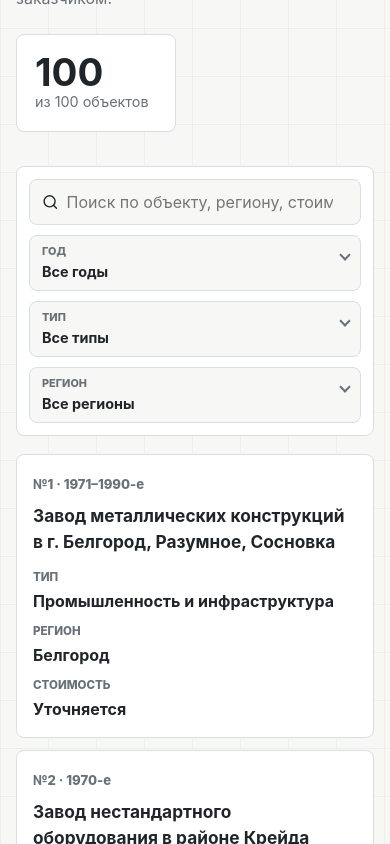
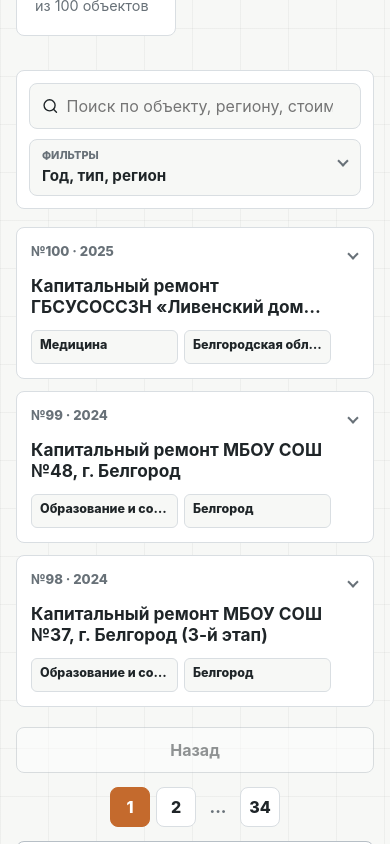
Before and after one commit to tkachas/construction-su8, a React (Vite) app: page / in a window 390 px wide. Shown: the part 4100-4944 px from the top of the page. Built offline with nearby package versions, Linux system fonts and the light colour scheme.

Commit message:
Improve project archive mobile pagination

```diff
--- a/src/components/ProjectArchive/ProjectArchive.module.css
+++ b/src/components/ProjectArchive/ProjectArchive.module.css
@@ -26,7 +26,7 @@
 
 .filters {
   display: grid;
-  grid-template-columns: minmax(260px, 1.5fr) repeat(4, minmax(130px, 1fr));
+  grid-template-columns: minmax(260px, 1.35fr) minmax(0, 2.65fr);
   gap: 10px;
   margin-top: 34px;
   padding: 12px;
@@ -61,6 +61,20 @@
   border: 0;
   background: transparent;
   padding: 0;
+}
+
+.filterPanel {
+  min-width: 0;
+}
+
+.filterPanel > summary {
+  display: none;
+}
+
+.filterGroup {
+  display: grid;
+  grid-template-columns: repeat(3, minmax(130px, 1fr));
+  gap: 10px;
 }
 
 .filterDropdown {
@@ -299,6 +313,16 @@
   color: #fff;
 }
 
+.ellipsis {
+  display: inline-flex;
+  align-items: center;
+  justify-content: center;
+  min-width: 32px;
+  min-height: 40px;
+  color: var(--color-muted);
+  font-weight: 850;
+}
+
 .emptyState {
   margin-top: 16px;
   padding: 24px;
@@ -318,14 +342,69 @@
     grid-template-columns: 1fr 1fr;
   }
 
-  .search {
-    grid-column: 1 / -1;
+  .filterGroup {
+    grid-template-columns: 1fr;
   }
 }
 
 @media (max-width: 720px) {
   .filters {
     grid-template-columns: 1fr;
+  }
+
+  .filterPanel {
+    position: relative;
+  }
+
+  .filterPanel > summary {
+    display: grid;
+    min-height: 46px;
+    align-content: center;
+    gap: 2px;
+    padding: 7px 38px 7px 12px;
+    border: 1px solid var(--color-line);
+    border-radius: var(--radius);
+    background: var(--color-bg);
+    list-style: none;
+    cursor: pointer;
+  }
+
+  .filterPanel > summary::-webkit-details-marker {
+    display: none;
+  }
+
+  .filterPanel > summary::after {
+    position: absolute;
+    top: 18px;
+    right: 14px;
+    width: 8px;
+    height: 8px;
+    border-right: 2px solid var(--color-muted);
+    border-bottom: 2px solid var(--color-muted);
+    content: "";
+    transform: rotate(45deg);
+  }
+
+  .filterPanel[open] > summary::after {
+    top: 21px;
+    transform: rotate(225deg);
+  }
+
+  .filterPanel > summary span {
+    color: var(--color-muted);
+    font-size: 0.68rem;
+    font-weight: 850;
+    text-transform: uppercase;
+  }
+
+  .filterPanel > summary strong {
+    color: var(--color-text);
+    font-size: 0.95rem;
+  }
+
+  .filterGroup {
+    grid-template-columns: 1fr;
+    margin-top: 10px;
   }
 
   .filterMenu {
@@ -342,33 +421,102 @@
   .mobileList {
     display: grid;
     gap: 12px;
-    min-height: 1540px;
+    align-content: start;
     margin-top: 18px;
   }
 
+  .mobileListPaged {
+    --archive-mobile-card-height: 150px;
+
+    min-height: var(--archive-mobile-list-min-height, 798px);
+  }
+
   .mobileCard {
-    padding: 16px;
     border: 1px solid var(--color-line);
     border-radius: var(--radius);
     background: var(--color-surface);
+    overflow: hidden;
   }
 
-  .mobileCard span {
+  .mobileCard summary {
+    position: relative;
+    display: grid;
+    gap: 9px;
+    min-height: var(--archive-mobile-card-height, auto);
+    padding: 14px 42px 14px 14px;
+    list-style: none;
+    cursor: pointer;
+  }
+
+  .mobileCard summary::-webkit-details-marker {
+    display: none;
+  }
+
+  .mobileCard summary::after {
+    position: absolute;
+    top: 22px;
+    right: 16px;
+    width: 8px;
+    height: 8px;
+    border-right: 2px solid var(--color-muted);
+    border-bottom: 2px solid var(--color-muted);
+    content: "";
+    transform: rotate(45deg);
+  }
+
+  .mobileCard[open] summary {
+    border-bottom: 1px solid var(--color-line);
+  }
+
+  .mobileCard[open] summary::after {
+    top: 26px;
+    transform: rotate(225deg);
+  }
+
+  .mobileCard summary > span {
     color: var(--color-muted);
     font-size: 0.82rem;
     font-weight: 800;
   }
 
   .mobileCard h3 {
-    margin: 8px 0 14px;
+    display: -webkit-box;
+    min-height: 2.44em;
+    overflow: hidden;
+    -webkit-box-orient: vertical;
+    -webkit-line-clamp: 2;
+    margin: 0;
     font-size: 1.08rem;
+    line-height: 1.22;
+    overflow-wrap: normal;
+    word-break: normal;
   }
 
-  .mobileCard dl {
+  .mobileFacts {
     display: grid;
-    grid-template-columns: 1fr 1fr;
-    gap: 10px;
+    grid-template-columns: repeat(2, minmax(0, 1fr));
+    gap: 6px;
+  }
+
+  .mobileFacts span {
+    display: block;
+    min-width: 0;
+    overflow: hidden;
+    padding: 5px 8px;
+    border: 1px solid var(--color-line);
+    border-radius: 6px;
+    background: var(--color-bg);
+    color: var(--color-text);
+    font-size: 0.78rem;
+    font-weight: 780;
+    text-overflow: ellipsis;
+    white-space: nowrap;
+  }
+
+  .mobileDetails {
+    display: block;
     margin: 0;
+    padding: 12px 14px 14px;
   }
 
   .mobileCard dt {
@@ -393,9 +541,3 @@
     width: 100%;
   }
 }
-
-@media (max-width: 460px) {
-  .mobileCard dl {
-    grid-template-columns: 1fr;
-  }
-}
--- a/src/components/ProjectArchive/ProjectArchive.tsx
+++ b/src/components/ProjectArchive/ProjectArchive.tsx
@@ -1,7 +1,9 @@
 import { Search } from "lucide-react";
-import { useMemo, useState } from "react";
+import { type CSSProperties, useMemo, useState } from "react";
+import { useMediaQuery } from "../../hooks/useMediaQuery";
 import type { ArchiveProject } from "../../types/project";
 import { emptyArchiveFilters, filterArchiveProjects, type ArchiveFilters, uniqueOptions } from "../../utils/projectFilters";
+import { sortByProjectDate } from "../../utils/projectSort";
 import styles from "./ProjectArchive.module.css";
 
 type ProjectArchiveProps = {
@@ -19,8 +21,34 @@ type FilterDropdownProps = {
   onOpen: () => void;
 };
 
-const pageSize = 10;
+const desktopPageSize = 10;
+const mobilePageSize = 3;
+const mobileCardClosedHeight = 150;
+const mobileCardGap = 12;
 type FilterKey = Exclude<keyof ArchiveFilters, "query">;
+type PaginationItem = number | "start-ellipsis" | "end-ellipsis";
+
+function getPaginationItems(currentPage: number, pageCount: number): PaginationItem[] {
+  if (pageCount <= 7) {
+    return Array.from({ length: pageCount }, (_, index) => index + 1);
+  }
+
+  const pages = new Set([1, pageCount, currentPage - 1, currentPage, currentPage + 1]);
+  const boundedPages = [...pages].filter((page) => page >= 1 && page <= pageCount).sort((a, b) => a - b);
+  const items: PaginationItem[] = [];
+
+  boundedPages.forEach((page, index) => {
+    const previous = boundedPages[index - 1];
+
+    if (previous && page - previous > 1) {
+      items.push(page - previous === 2 ? previous + 1 : index === 1 ? "start-ellipsis" : "end-ellipsis");
+    }
+
+    items.push(page);
+  });
+
+  return items;
+}
 
 function FilterDropdown({ label, value, placeholder, options, isOpen, onChange, onClose, onOpen }: FilterDropdownProps) {
   return (
@@ -72,10 +100,21 @@ export function ProjectArchive({ projects }: ProjectArchiveProps) {
   const [filters, setFilters] = useState(emptyArchiveFilters);
   const [page, setPage] = useState(1);
   const [openFilter, setOpenFilter] = useState<FilterKey | null>(null);
-  const filteredProjects = useMemo(() => filterArchiveProjects(projects, filters), [projects, filters]);
+  const [isFilterPanelOpen, setIsFilterPanelOpen] = useState(false);
+  const isMobile = useMediaQuery("(max-width: 720px)");
+  const pageSize = isMobile ? mobilePageSize : desktopPageSize;
+  const filteredProjects = useMemo(() => sortByProjectDate(filterArchiveProjects(projects, filters)), [projects, filters]);
   const pageCount = Math.max(1, Math.ceil(filteredProjects.length / pageSize));
   const currentPage = Math.min(page, pageCount);
   const paginatedProjects = filteredProjects.slice((currentPage - 1) * pageSize, currentPage * pageSize);
+  const paginationItems = getPaginationItems(currentPage, pageCount);
+  const activeFilterCount = [filters.year, filters.type, filters.region].filter(Boolean).length;
+  const hasPagination = filteredProjects.length > pageSize;
+  const mobileListStyle = hasPagination
+    ? ({
+        "--archive-mobile-list-min-height": `${mobilePageSize * mobileCardClosedHeight + (mobilePageSize - 1) * mobileCardGap}px`
+      } as CSSProperties)
+    : undefined;
 
   const years = useMemo(() => uniqueOptions(projects.map((project) => project.year ?? project.periodLabel)), [projects]);
   const types = useMemo(() => uniqueOptions(projects.map((project) => project.type)), [projects]);
@@ -97,10 +136,6 @@ export function ProjectArchive({ projects }: ProjectArchiveProps) {
         <div className={styles.heading}>
           <div>
             <h2 className="section-title">Архив реализованных объектов</h2>
-            <p className="section-lead">
-              Полный текущий реестр из предоставленного документа. Финальный список можно уточнить после
-              утверждения заказчиком.
-            </p>
           </div>
           <div className={styles.counter}>
             <strong>{filteredProjects.length}</strong>
@@ -119,6 +154,21 @@ export function ProjectArchive({ projects }: ProjectArchiveProps) {
             />
           </label>
 
+          <details
+            className={styles.filterPanel}
+            open={!isMobile || isFilterPanelOpen}
+            onToggle={(event) => {
+              if (isMobile) {
+                setIsFilterPanelOpen(event.currentTarget.open);
+              }
+            }}
+          >
+            <summary>
+              <span>Фильтры</span>
+              <strong>{activeFilterCount ? `${activeFilterCount} активн.` : "Год, тип, регион"}</strong>
+            </summary>
+
+            <div className={styles.filterGroup}>
               <FilterDropdown
                 label="Год"
                 value={filters.year}
@@ -151,6 +201,8 @@ export function ProjectArchive({ projects }: ProjectArchiveProps) {
                 onClose={() => closeFilter("region")}
                 onOpen={() => setOpenFilter("region")}
               />
+            </div>
+          </details>
         </div>
 
         <div className={styles.tableWrap}>
@@ -192,48 +244,50 @@ export function ProjectArchive({ projects }: ProjectArchiveProps) {
           </table>
         </div>
 
-        <div className={styles.mobileList}>
+        <div className={`${styles.mobileList} ${hasPagination ? styles.mobileListPaged : ""}`} style={mobileListStyle}>
           {paginatedProjects.map((project) => (
-            <article key={project.id} className={styles.mobileCard}>
-              <div>
+            <details key={project.id} className={styles.mobileCard}>
+              <summary>
                 <span>№{project.sourceNumber} · {project.periodLabel ?? project.year}</span>
                 <h3>{project.title}</h3>
+                <div className={styles.mobileFacts} aria-label="Краткие данные объекта">
+                  <span>{project.type}</span>
+                  <span>{project.region}</span>
                 </div>
-              <dl>
-                <div>
-                  <dt>Тип</dt>
-                  <dd>{project.type}</dd>
-                </div>
-                <div>
-                  <dt>Регион</dt>
-                  <dd>{project.region}</dd>
-                </div>
+              </summary>
+              <dl className={styles.mobileDetails}>
                 <div>
                   <dt>Стоимость</dt>
                   <dd>{project.cost ?? "Уточняется"}</dd>
                 </div>
               </dl>
-            </article>
+            </details>
           ))}
         </div>
 
-        {filteredProjects.length > pageSize && (
+        {hasPagination && (
           <nav className={styles.pagination} aria-label="Пагинация архива объектов">
             <button className="button" type="button" disabled={currentPage === 1} onClick={() => setPage(currentPage - 1)}>
               Назад
             </button>
             <div className={styles.pageNumbers}>
-              {Array.from({ length: pageCount }, (_, index) => index + 1).map((pageNumber) => (
+              {paginationItems.map((item) =>
+                typeof item === "number" ? (
                   <button
-                  aria-current={pageNumber === currentPage ? "page" : undefined}
-                  className={pageNumber === currentPage ? styles.currentPage : ""}
-                  key={pageNumber}
+                    aria-current={item === currentPage ? "page" : undefined}
+                    className={item === currentPage ? styles.currentPage : ""}
+                    key={item}
                     type="button"
-                  onClick={() => setPage(pageNumber)}
+                    onClick={() => setPage(item)}
                   >
-                  {pageNumber}
+                    {item}
                   </button>
-              ))}
+                ) : (
+                  <span className={styles.ellipsis} key={item} aria-hidden>
+                    ...
+                  </span>
+                )
+              )}
             </div>
             <button
               className="button"
```
Lines whose indentation alone changed are shown as unchanged.
